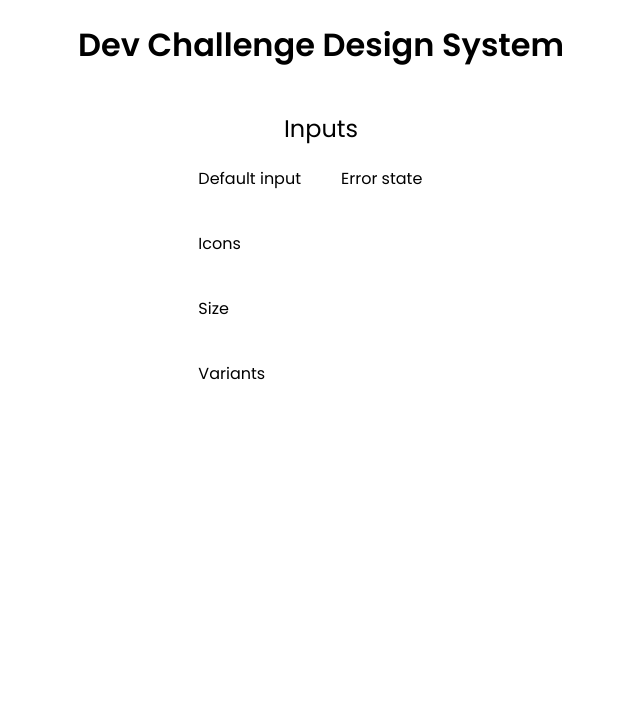
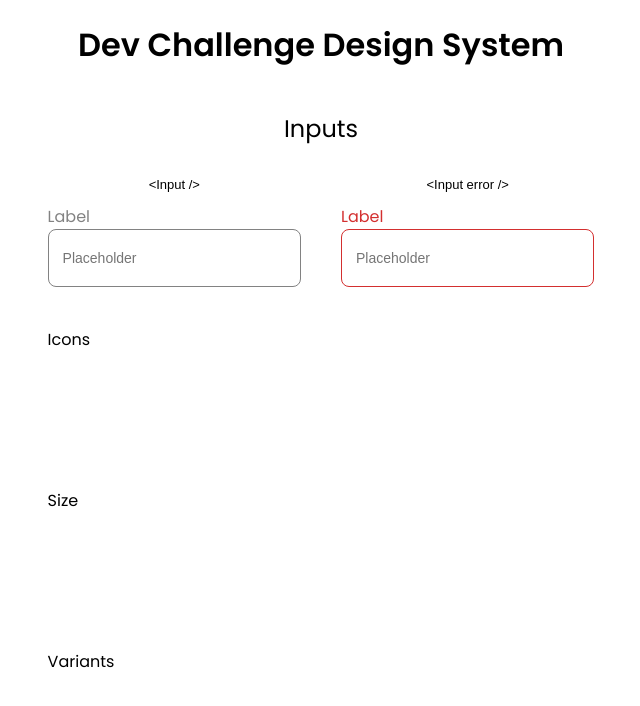
Before and after one commit to abulnes16/input-component, a React (Create React App) app: page / in a window 1280 px wide. Shown: the top 706 px of the page, without its empty margins (319-959 px from the left). Built offline with nearby package versions, Linux system fonts and the light colour scheme.

Commit message:
Creado estilos de input base y estado de error

```diff
--- a/src/App.js
+++ b/src/App.js
@@ -1,7 +1,8 @@
 import "./App.css";
 
 import { Container, GridCell, GridContainer } from "./components/Containers";
-import { Subtitle, Title } from "./components/Titles";
+import Input from "./components/Input";
+import { InputTitle, Subtitle, Title } from "./components/Titles";
 
 function App() {
   return (
@@ -9,8 +10,14 @@ function App() {
       <Title>Dev Challenge Design System</Title>
       <Subtitle>Inputs</Subtitle>
       <GridContainer>
-        <GridCell>Default input</GridCell>
-        <GridCell>Error state</GridCell>
+        <GridCell>
+          <InputTitle>{"<Input />"}</InputTitle>
+          <Input />
+        </GridCell>
+        <GridCell>
+          <InputTitle>{"<Input error />"}</InputTitle>
+          <Input error />
+        </GridCell>
         <GridCell column="1 / 3">Icons</GridCell>
         <GridCell column="1 / 3">Size</GridCell>
         <GridCell column="1 / 3">Variants</GridCell>
--- /dev/null
+++ b/src/components/Input.js
@@ -0,0 +1,60 @@
+import React from "react";
+
+import styled, { css } from "styled-components";
+
+const errorStyles = `
+color: #d32f2f;
+input {
+  border-color: #d32f2f;
+}
+`;
+
+const errorBlock = css`
+  ${errorStyles}
+  &:focus-within {
+    ${errorStyles}
+  }
+`;
+const InputWrapper = styled.div`
+  color: #828282;
+  outline: none;
+  input {
+    border: 1px solid #828282;
+    box-sizing: border-box;
+    border-radius: 8px;
+    padding: 2em 1em;
+    outline: none;
+    width: 100%;
+    height: 30px;
+    font-size: 14px;
+  }
+
+  &:hover {
+    color: #333;
+    input {
+      border-color: #333;
+    }
+  }
+
+  &:focus-within {
+    color: #2962ff;
+    input {
+      border-color: #2962ff;
+    }
+  }
+
+  ${(props) => (props.error ? errorBlock : "")}
+`;
+
+const Input = (props) => {
+  const { error } = props;
+
+  return (
+    <InputWrapper error={error}>
+      <label>{props.label || "Label"}</label>
+      <input placeholder={props.placeholder || "Placeholder"} />
+    </InputWrapper>
+  );
+};
+
+export default Input;
--- a/src/components/Titles.js
+++ b/src/components/Titles.js
@@ -9,3 +9,11 @@ export const Subtitle = styled.h2`
   text-align: center;
   font-weight: 400;
 `;
+
+export const InputTitle = styled.p`
+  font-family: "Ubuntu Mono", sans-serif;
+  font-weight: 400;
+  font-size: 13px;
+  line-height: 12px;
+  text-align: center;
+`;
```
Also changed, not shown: 1 other file (tests, documents, lock files or other folders).
